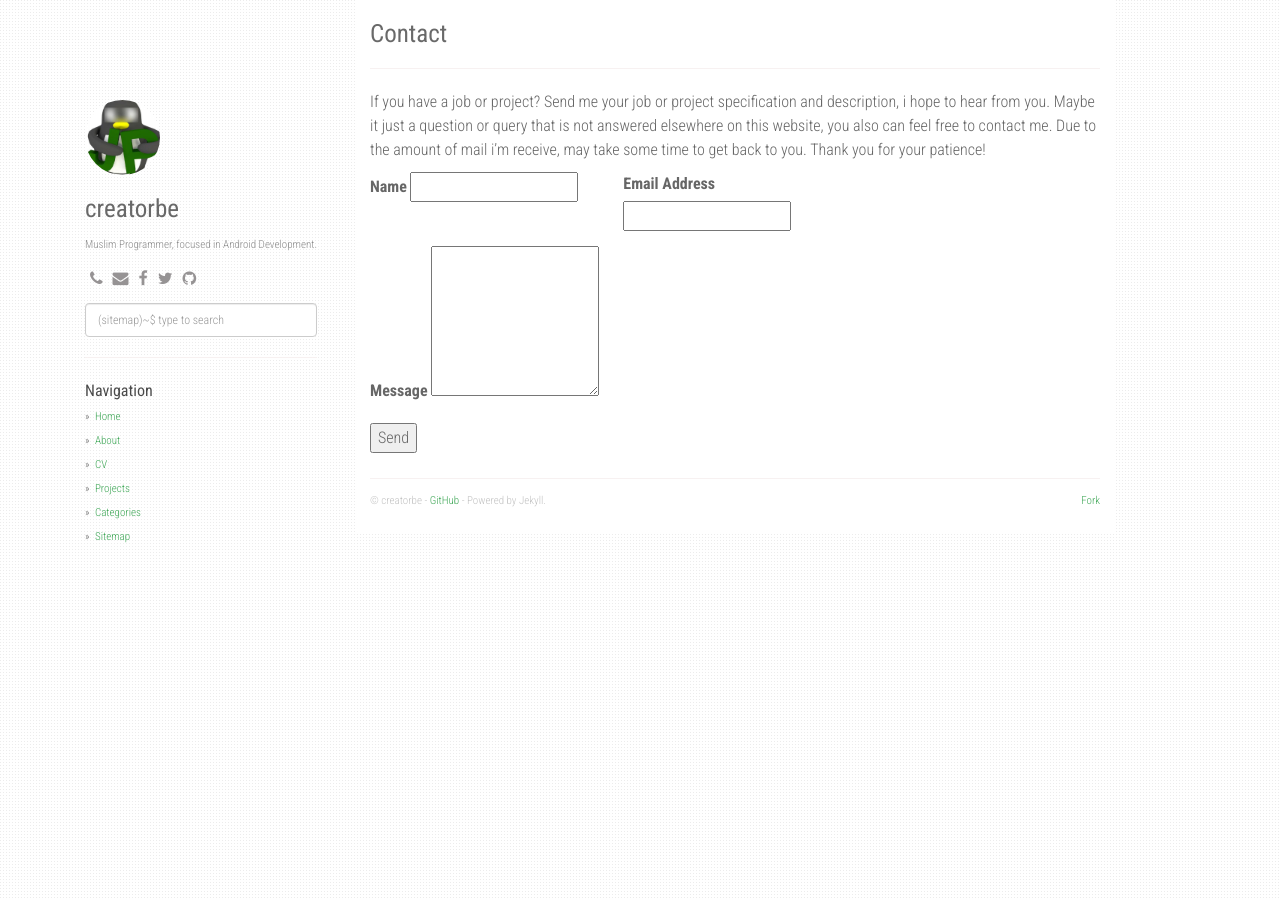
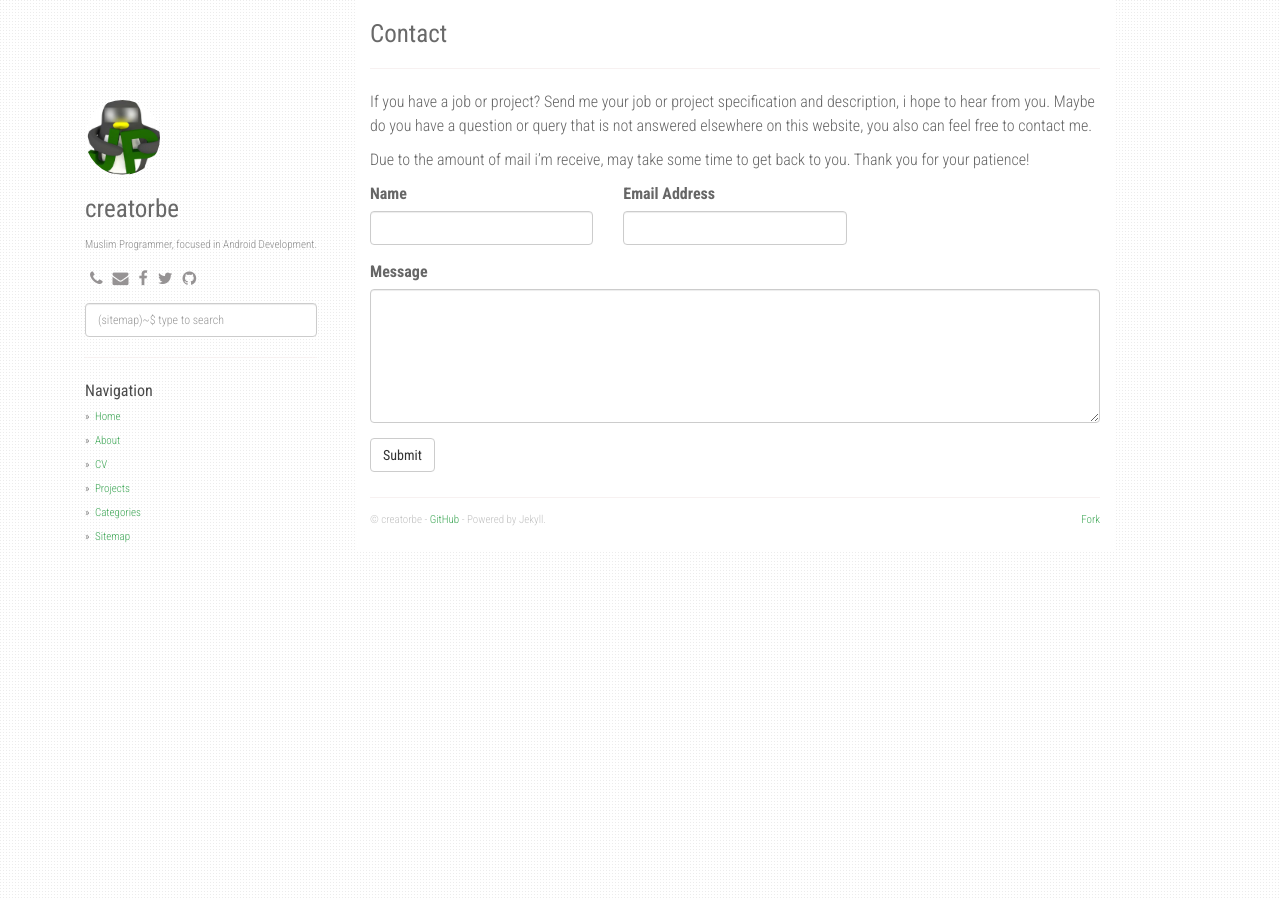
Before and after one commit to creatorbe/creatorbe.github.io, a Jekyll site: the page built from contact.md, in a window 1280 px wide. Built offline with Jekyll 4.4.1, drawn with Linux system fonts in a browser that asks for light colours; nearby versions of some CDN libraries.

Commit message:
reformatting html contact form

```diff
--- a/contact.md
+++ b/contact.md
@@ -4,35 +4,29 @@ title: Contact
 permalink: /contact/
 ---
 
-If you have a job or project? Send me your job or project specification and description, i hope to hear from you.
-Maybe it just a question or query that is not answered elsewhere on this website, you also can feel free to contact me.
+If you have a job or project? Send me your job or project specification and description, i hope to hear from you. Maybe do you have a question or query that is not answered elsewhere on this website, you also can feel free to contact me.
+
 Due to the amount of mail i'm receive, may take some time to get back to you. Thank you for your patience!
 
-<form id="contactform" method="POST">
+<form id="contactform" role="form">
 	<div class="row">
 	<input type="hidden" name="_subject" value="CONTACT - CREATORBE LINKS" />
 		<div class="form-group col-lg-4">
 			<label>Name</label>
-    		<input type="text" name="name">
+			<input id="name" type="text" name="name" class="form-control">
 		</div>
 		<div class="form-group col-lg-4">
 			<label>Email Address</label>
-			<input type="email" name="_replyto">
-			<input type="hidden" name="_subject" value="CREATORBE LINKS" />
+			<input id="email" type="email" name="_replyto" class="form-control">
 		</div>
 		<input type="text" name="_gotcha" style="display:none" />
 		<div class="clearfix"></div>
 		<div class="form-group col-lg-12">
 			<label>Message</label>
-			<textarea name="message" rows="6"></textarea>
-			<input type="text" name="_gotcha" style="display:none" />
+			<textarea id="message" name="message" class="form-control" rows="6"></textarea>
 		</div>
 		<div class="form-group col-lg-12">
-    		<input type="submit" value="Send">
+			<button id="submitForm" class="btn btn-default">Submit</button>
 		</div>
 	</div>
 </form>
-<script>
-    var contactform =  document.getElementById('contactform');
-    contactform.setAttribute('action', '//formspree.io/' + 'creatorb45' + '@' + 'gmail' + '.' + 'com');
-</script>
```
